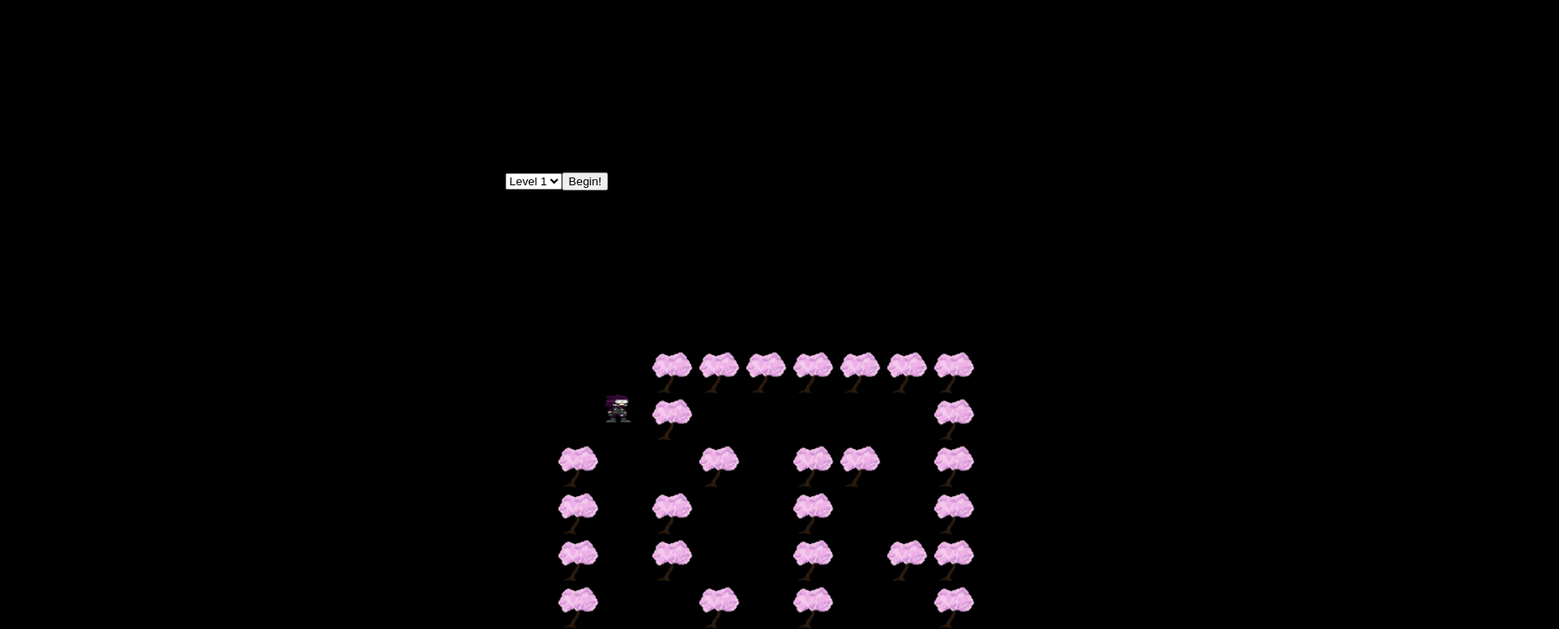
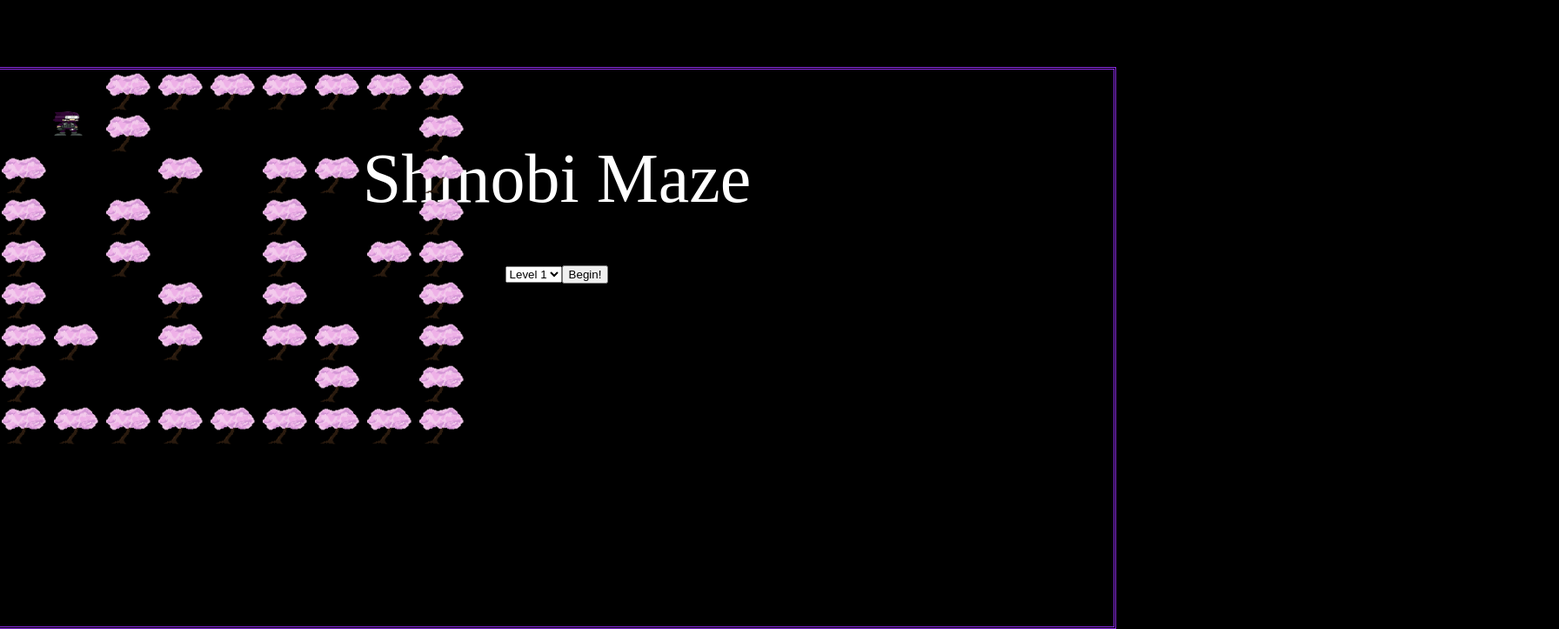
Before and after one commit to labbeltran/MILESTONE-FINAL, a plain HTML site: page index.html in a window 1280 px wide. Shown: the top 723 px of the page at 87% size, 1792 px wide, since content can reach past the window. Drawn offline with Linux system fonts and the light colour scheme; a web font is replaced by a local one.

Commit message:
added flashing title; changed mazeThree to make longer instead of square-like; fits within canvas div now

```diff
--- a/Assets/CSS/style.css
+++ b/Assets/CSS/style.css
@@ -19,7 +19,26 @@
 
 h1 {
     font-size: 80px;
+    color: #ffffff;
+    font-family: 'AmburegulRegular';
+    font-weight: normal;
+    font-style: normal;
+    text-align: center;
+    text-decoration: ;
 
+}
+
+@keyframes flash {
+    0%, 100% { opacity: 1; }
+    50% { opacity: 0; }
+}
+
+.flashing-text {
+    font-size: 80px;
+    text-align: center;
+    margin-top: 10px;
+    animation: flash 1s linear infinite;
+    margin-top: 2em;
 }
 
 main{
@@ -42,6 +61,10 @@ main{
     display: flex;
     justify-content: center;
     align-items: center;
+    font-family: 'AmburegulRegular';
+    font-weight: normal;
+    font-style: normal;
+    z-index: 2;
 }
 
 canvas-container {
@@ -50,7 +73,15 @@ canvas-container {
 
 canvas {
     display: block;
-    height: 90vh;
+
+    border-style: double;
+    border-color: blueviolet;
+    height: 80vh;
+    width: 100vw;
+    position: absolute;
+    top: 50%;
+    left: 50%;
+    transform: translate(-50%, -50%);
     /* Add other styles as needed */
 }
 /* #maze-container{
--- a/Assets/JSS/index.js
+++ b/Assets/JSS/index.js
@@ -33,33 +33,28 @@ let levelTwo = [
 ];
 
 let levelThree = [
-    [0, 0, 0, 0, 0, 0, 0, 0, 0, 0, 0, 0, 0, 0, 0, 0, 0, 0, 0, 0, 0, 0, 0, 0, 0, 0, 0, 0, 0],
-    [0, 2, 1, 0, 0, 0, 0, 0, 0, 0, 0, 0, 0, 0, 0, 0, 0, 0, 0, 0, 0, 0, 0, 0, 0, 0, 0, 0, 0],
-    [0, 1, 1, 1, 1, 1, 1, 1, 1, 1, 1, 1, 1, 1, 1, 1, 1, 1, 1, 1, 1, 1, 1, 1, 1, 1, 1, 1, 0],
-    [0, 0, 0, 0, 0, 0, 0, 0, 0, 0, 0, 0, 0, 0, 0, 0, 0, 0, 0, 0, 0, 0, 0, 0, 0, 0, 1, 0, 0],
-    [0, 1, 1, 1, 1, 1, 1, 1, 1, 1, 1, 1, 1, 1, 1, 1, 1, 1, 1, 1, 1, 1, 1, 1, 1, 1, 1, 0, 0],
-    [0, 1, 0, 0, 0, 0, 0, 0, 0, 0, 0, 0, 0, 0, 0, 0, 0, 0, 0, 0, 0, 0, 0, 0, 0, 0, 0, 0, 0],
-    [0, 1, 1, 1, 1, 1, 1, 1, 1, 1, 1, 1, 1, 1, 1, 1, 1, 1, 1, 1, 1, 1, 1, 1, 1, 1, 1, 0, 0],
-    [0, 0, 0, 0, 0, 0, 0, 0, 0, 0, 0, 0, 0, 0, 0, 0, 0, 0, 0, 0, 0, 0, 0, 0, 0, 0, 1, 0, 0],
-    [0, 1, 1, 1, 1, 1, 1, 1, 1, 1, 1, 1, 1, 1, 1, 1, 1, 1, 1, 1, 1, 1, 1, 1, 1, 1, 1, 0, 0],
-    [0, 1, 0, 0, 0, 0, 0, 0, 0, 0, 0, 0, 0, 0, 0, 0, 0, 0, 0, 0, 0, 0, 0, 0, 0, 0, 0, 0, 0],
-    [0, 1, 1, 1, 1, 1, 1, 1, 1, 1, 1, 1, 1, 1, 1, 1, 1, 1, 1, 1, 1, 1, 1, 1, 1, 1, 1, 0, 0],
-    [0, 0, 0, 0, 0, 0, 0, 0, 0, 0, 0, 0, 0, 0, 0, 0, 0, 0, 0, 0, 0, 0, 0, 0, 0, 0, 1, 0, 0],
-    [0, 1, 1, 1, 1, 1, 1, 1, 1, 1, 1, 1, 1, 1, 1, 1, 1, 1, 1, 1, 1, 1, 1, 1, 1, 1, 1, 0, 0],
-    [0, 1, 0, 0, 0, 0, 0, 0, 0, 0, 0, 0, 0, 0, 0, 0, 0, 0, 0, 0, 0, 0, 0, 0, 0, 0, 0, 1, 0],
-    [0, 1, 1, 1, 1, 1, 1, 1, 1, 1, 1, 1, 1, 1, 1, 1, 1, 1, 1, 1, 1, 1, 1, 1, 1, 1, 1, 0, 0],
-    [0, 0, 0, 0, 0, 0, 0, 0, 0, 0, 0, 0, 0, 0, 0, 0, 0, 0, 0, 0, 0, 0, 0, 0, 0, 0, 1, 0, 0],
-    [0, 1, 1, 1, 1, 1, 1, 1, 1, 1, 1, 1, 1, 1, 1, 1, 1, 1, 1, 1, 1, 1, 1, 1, 1, 1, 1, 0, 0],
-    [0, 1, 0, 0, 0, 0, 0, 0, 0, 0, 0, 0, 0, 0, 0, 0, 0, 0, 0, 0, 0, 0, 0, 0, 0, 0, 0, 0, 0],
-    [0, 1, 1, 1, 1, 1, 1, 1, 1, 1, 1, 1, 1, 1, 1, 1, 1, 1, 1, 1, 1, 1, 1, 1, 1, 1, 1, 0, 0],
-    [0, 0, 0, 0, 0, 0, 0, 0, 0, 0, 0, 0, 0, 0, 0, 0, 0, 0, 0, 0, 0, 0, 0, 0, 0, 0, 1, 0, 0],
-    [0, 1, 1, 1, 1, 1, 1, 1, 1, 1, 1, 1, 1, 1, 1, 1, 1, 1, 1, 1, 1, 1, 1, 1, 1, 1, 1, 0, 0],
-    [0, 1, 0, 0, 0, 0, 0, 0, 0, 0, 0, 0, 0, 0, 0, 0, 0, 0, 0, 0, 0, 0, 0, 0, 0, 0, 0, 0, 0],
-    [0, 1, 1, 1, 1, 1, 1, 1, 1, 1, 1, 1, 1, 1, 1, 1, 1, 1, 1, 1, 1, 1, 1, 1, 1, 1, 1, 0, 0],
-    [0, 1, 0, 0, 0, 0, 0, 0, 0, 0, 0, 0, 0, 0, 0, 0, 0, 0, 0, 0, 0, 0, 0, 0, 0, 0, 0, 0, 0],
-    [0, 1, 1, 1, 1, 1, 1, 1, 1, 1, 1, 1, 1, 1, 1, 1, 1, 1, 1, 1, 1, 1, 1, 1, 1, 1, 1, 1, 0],
-    [0, 1, 0, 0, 0, 0, 0, 0, 0, 0, 0, 0, 0, 0, 0, 0, 0, 0, 0, 0, 0, 0, 0, 0, 0, 0, 0, 3, 0],
-    [0, 0, 0, 0, 0, 0, 0, 0, 0, 0, 0, 0, 0, 0, 0, 0, 0, 0, 0, 0, 0, 0, 0, 0, 0, 0, 0, 0, 0],
+    [0, 0, 0, 0, 0, 0, 0, 0, 0, 0, 0, 0, 0, 0, 0, 0, 0, 0, 0, 0, 0, 0, 0, 0, 0, 0, 0, 0, 0, 0, 0, 0, 0, 0 , 0],
+    [0, 2, 0, 0, 0, 0, 0, 0, 0, 0, 0, 0, 0, 0, 0, 0, 0, 0, 0, 0, 0, 0, 0, 0, 0, 0, 0, 0, 0, 0, 0, 0, 0, 0 , 0],
+    [0, 1, 1, 1, 1, 0, 1, 1, 1, 0, 1, 1, 1, 1, 1, 1, 1, 1, 1, 1, 1, 1, 1, 1, 1, 1, 1, 1, 0, 0, 0, 0, 0, 0 , 0],
+    [0, 1, 0, 1, 1, 1, 0, 0, 1, 1,1, 0, 0, 0, 0, 0, 0, 0, 0, 0, 0, 0, 0, 0, 0, 0, 1, 0, 0, 0, 0, 0, 0, 0 , 0],
+    [0, 1, 1, 1, 1, 1, 1, 1, 1, 1, 1, 1, 1, 1, 1, 1, 1, 1, 1, 1, 1, 1, 1, 1, 1, 1, 1, 0, 0, 0, 0, 0, 0, 0 , 0],
+    [0, 1, 0, 0, 0, 0, 0, 0, 0, 0, 0, 0, 0, 0, 0, 0, 0, 0, 0, 0, 0, 0, 0, 0, 0, 0, 0, 0, 0, 0, 0, 0, 0, 0 , 0],
+    [0, 1, 1, 1, 1, 1, 1, 1, 1, 1, 1, 1, 1, 1, 1, 1, 1, 1, 1, 1, 1, 1, 1, 1, 1, 1, 1, 0, 0, 0, 0, 0, 0, 0 , 0],
+    [0, 0, 0, 0, 0, 0, 0, 0, 0, 0, 0, 0, 0, 0, 0, 0, 0, 0, 0, 0, 0, 0, 0, 0, 0, 0, 1, 0, 0, 0, 0, 0, 0, 0 , 0],
+    [0, 1, 1, 1, 1, 1, 1, 1, 1, 1, 1, 1, 1, 1, 1, 1, 1, 1, 1, 1, 1, 1, 1, 1, 1, 1, 1, 0, 0, 0, 0, 0, 0, 0 , 0],
+    [0, 1, 0, 0, 0, 0, 0, 0, 0, 0, 0, 0, 0, 0, 0, 0, 0, 0, 0, 0, 0, 0, 0, 0, 0, 0, 0, 0, 0, 0, 0, 0, 0, 0 , 0],
+    [0, 1, 1, 1, 1, 1, 1, 1, 1, 1, 1, 1, 1, 1, 1, 1, 1, 1, 1, 1, 1, 1, 1, 1, 1, 1, 1, 0, 0, 0, 0, 0, 0, 0 , 0],
+    [0, 0, 0, 0, 0, 0, 0, 0, 0, 0, 0, 0, 0, 0, 0, 0, 0, 0, 0, 0, 0, 0, 0, 0, 0, 0, 1, 0, 0, 0, 0, 0, 0, 0 , 0],
+    [0, 1, 1, 1, 1, 1, 1, 1, 1, 1, 1, 1, 1, 1, 1, 1, 1, 1, 1, 1, 1, 1, 1, 1, 1, 1, 1, 0, 0, 0, 0, 0, 0, 0 , 0],
+    [0, 1, 0, 0, 0, 0, 0, 0, 0, 0, 0, 0, 0, 0, 0, 0, 0, 0, 0, 0, 0, 0, 0, 0, 0, 0, 0, 1, 0, 0, 0, 0, 0, 0 , 0],
+    [0, 1, 1, 1, 1, 1, 1, 1, 1, 1, 1, 1, 1, 1, 1, 1, 1, 1, 1, 1, 1, 1, 1, 1, 1, 1, 1, 0, 0, 0, 0, 0, 0, 0 , 0],
+    [0, 0, 0, 0, 0, 0, 0, 0, 0, 0, 0, 0, 0, 0, 0, 0, 0, 0, 0, 0, 0, 0, 0, 0, 0, 0, 1, 0, 0, 0, 0, 0, 0, 1 , 0],
+    [0, 1, 1, 1, 1, 1, 1, 1, 1, 1, 1, 1, 1, 1, 1, 1, 1, 1, 1, 1, 1, 1, 1, 1, 1, 1, 1, 0, 0, 0, 0, 0, 0, 1 , 0],
+    [0, 1, 0, 0, 0, 0, 0, 0, 0, 0, 0, 0, 0, 0, 0, 0, 0, 0, 0, 0, 0, 0, 0, 0, 0, 0, 0, 0, 0, 0, 0, 0, 0, 1 , 0],
+    [0, 1, 1, 1, 1, 1, 1, 1, 1, 1, 1, 1, 1, 1, 1, 1, 1, 1, 1, 1, 1, 1, 1, 1, 1, 1, 1, 0, 0, 0, 0, 0, 0, 1 , 0],
+    [0, 0, 0, 0, 0, 0, 0, 0, 0, 0, 0, 0, 0, 0, 0, 0, 0, 0, 0, 0, 0, 0, 0, 0, 0, 0, 1, 0, 0, 0, 1, 1, 1, 3 , 0],
+    [0, 1, 1, 1, 1, 1, 1, 1, 1, 1, 1, 1, 1, 1, 1, 1, 1, 1, 1, 1, 1, 1, 1, 1, 1, 1, 1, 0, 0, 0, 0, 0, 0, 0 , 0],
+
 ];
 // Global Variables----------
 
@@ -214,53 +209,6 @@ beginButton.addEventListener('click', function() {
             return null;
         }
 
-   // // -----SnowFall---------------------------------------
-
-class Symbol {
-    constructor(x, y, fontSize, canvasHeight) {
-        this.characters = '❅❄☀❆❅❅❄☀❆❅❅❄☀❆❅❅❄☀❆❅❅❄☀❆❅';
-        this.x = x;
-        this.y = y;
-        this.fontSize = fontSize;
-        this.canvasHeight = canvasHeight;
-        this.text = '';
-    }
-
-    draw(context) {
-        this.text = this.characters.charAt(Math.floor(Math.random() * this.characters.length));
-        context.fillStyle = '#ffffff';
-        context.fillText(this.text, this.x * this.fontSize, this.y * this.fontSize);
-        if (this.y * this.fontSize > this.canvasHeight && Math.random() > 0.99) {
-            this.y = 0;
-        } else {
-            this.x -= .01;
-            this.y += 1;
-        }
-    }
-}
-
-class SnowFallEffect {
-    constructor(canvasWidth, canvasHeight) {
-        this.canvasWidth = canvasWidth;
-        this.canvasHeight = canvasHeight;
-        this.fontSize = 17;
-        this.columns = this.canvasWidth / this.fontSize;
-        this.symbols = [];
-        this.#initialize();
-    }
-
-    #initialize() {
-        for (let i = 0; i < this.columns; i++) {
-            this.symbols[i] = new Symbol(i, 0, this.fontSize, this.canvasHeight);
-        }
-    }
-}
-
-const effect = new SnowFallEffect(canvas.width, canvas.height);
-let lastTime = 0;
-const fps = 30;
-const nextFrame = 1000 / fps;
-let timer = 0;
 
 
 // ----------------Player Class-----------------
@@ -336,6 +284,57 @@ function rectangleWithRectangleCollision(player, boundary) {
 
     return collision;
 }
+
+// // -----SnowFall---------------------------------------
+
+class Symbol {
+    constructor(x, y, fontSize, canvasHeight) {
+        this.characters = '❅❄☀❆❅❅❄☀❆❅❅❄☀❆❅❅❄☀❆❅❅❄☀❆❅';
+        this.x = x;
+        this.y = y;
+        this.fontSize = fontSize;
+        this.canvasHeight = canvasHeight;
+        this.text = '';
+    }
+
+    draw(context) {
+        this.text = this.characters.charAt(Math.floor(Math.random() * this.characters.length));
+        context.fillStyle = '#ffffff';
+        context.fillText(this.text, this.x * this.fontSize, this.y * this.fontSize);
+        if (this.y * this.fontSize > this.canvasHeight && Math.random() > 0.99) {
+            this.y = 0;
+        } else {
+            this.x -= .01;
+            this.y += 1;
+        }
+    }
+}
+
+class SnowFallEffect {
+    constructor(canvasWidth, canvasHeight) {
+        this.canvasWidth = canvasWidth;
+        this.canvasHeight = canvasHeight;
+        this.fontSize = 17;
+        this.columns = this.canvasWidth / this.fontSize;
+        this.symbols = [];
+        this.#initialize();
+    }
+
+    #initialize() {
+        for (let i = 0; i < this.columns; i++) {
+            this.symbols[i] = new Symbol(i, 0, this.fontSize, this.canvasHeight);
+        }
+    }
+}
+
+const effect = new SnowFallEffect(canvas.width, canvas.height);
+let lastTime = 0;
+const fps = 30;
+const nextFrame = 1000 / fps;
+let timer = 0;
+
+
+// ------Animate Function------------
 
 
 function animate(timeStamp) {
--- a/index.html
+++ b/index.html
@@ -3,8 +3,9 @@
 <head>
     <meta charset="UTF-8">
     <meta name="viewport" content="width=device-width, initial-scale=1.0">
-    <title>Labyrinth Wall Milestone</title>
+    <title>Shinobi Maze Milestone</title>
     <link rel="stylesheet" href="./Assets/CSS/style.css">
+    <link rel="stylesheet" media="screen" href="https://fontlibrary.org//face/amburegul" type="text/css"/>
     <link href="https://fonts.cdnfonts.com/css/horror-type" rel="stylesheet">
     <script src="./Assets/JSS/index.js" defer></script>
     <script src="./Assets/JSS/move.js" defer ></script>
@@ -14,7 +15,7 @@
 </head>
 <body>
     <header>
-        <h1>Labyrinth Wall</h1>
+        <h1 class="flashing-text">Shinobi Maze</h1>
     </header>
     <main>
         <div class="button-container">
```
Also changed, not shown: Assets/Fonts/YOZAKURA-Regular.otf (added), Assets/Fonts/Zenzai Itacha.ttf (added), Assets/Fonts/Zenzai Itache.ttf (added), Assets/Fonts/Zenzai Itachi.ttf (added).
